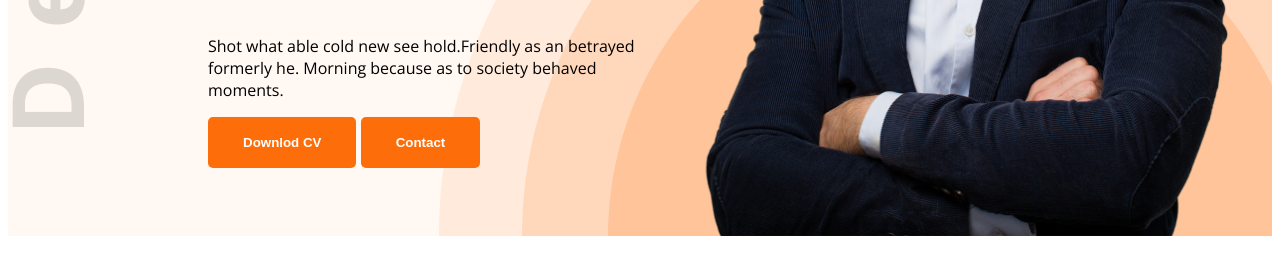
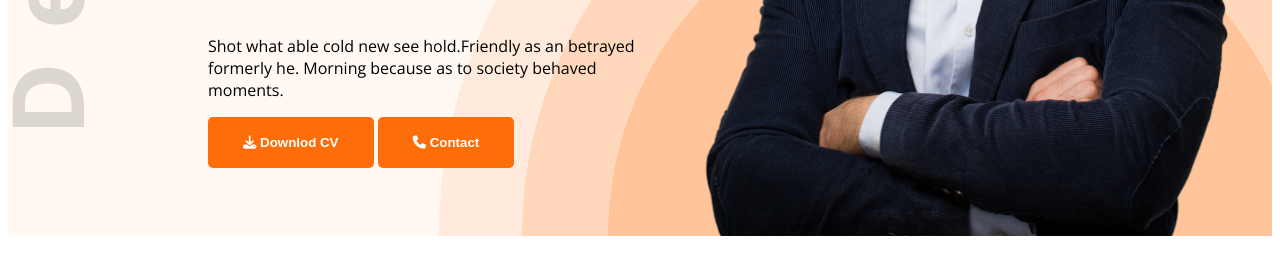
Before and after one commit to nisattabassum25/web-dev-portfolio, a plain HTML site: page index.html in a window 1280 px wide. Shown: the part 686-960 px from the top of the page. Drawn offline with nearby package versions, Linux system fonts and the light colour scheme.

Commit message:
icon added

```diff
--- a/index.html
+++ b/index.html
@@ -9,6 +9,7 @@
 <link href="https://fonts.googleapis.com/css2?family=Open+Sans&family=Poppins:wght@400;500;600;700;800&display=swap" rel="stylesheet">
 
     <link rel="stylesheet" href="styles/portfolio.css">
+    <script src="https://kit.fontawesome.com/64d6edb969.js" crossorigin="anonymous"></script>
 </head>
 <body class="open-sans-normal">
     <header class="header secondary-bg">
@@ -30,8 +31,8 @@
                     Shot what able cold new see hold.Friendly as an betrayed formerly he. Morning because as to society behaved moments.
 
                 </p>
-                <button class="btn-primary">Downlod CV</button>
-                <button class="btn-primary">Contact</button>
+                <button class="btn-primary"> <i class="fa-solid fa-download"></i>  Downlod CV</button>
+                <button class="btn-primary"> <i class="fa-solid fa-phone"></i>  Contact</button>
 
             </div>
            <img class="banner-profile-pic" src="portfolio-resources-main/portfolio-resources-main/images/hardy.png" alt="">
```
